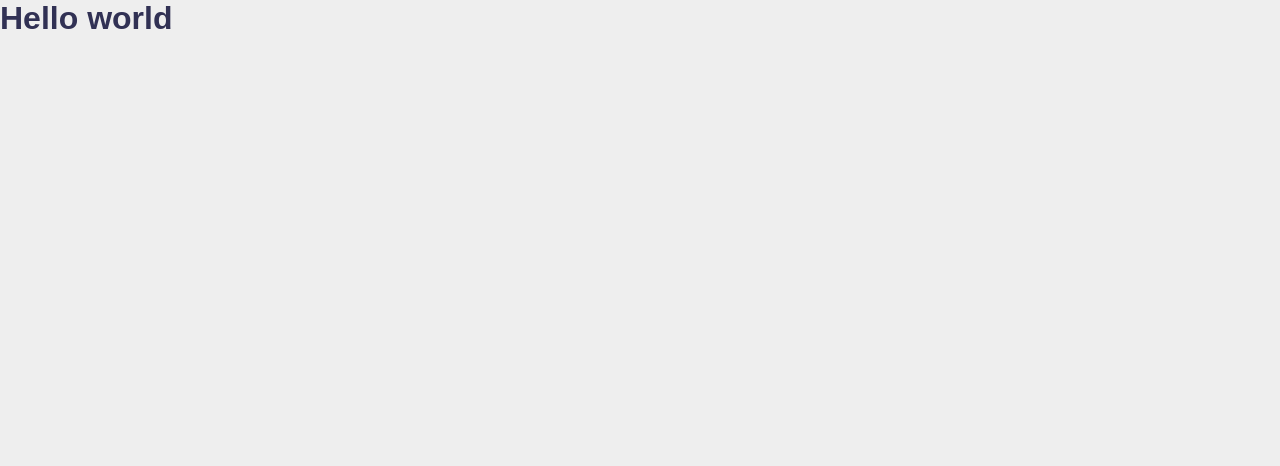
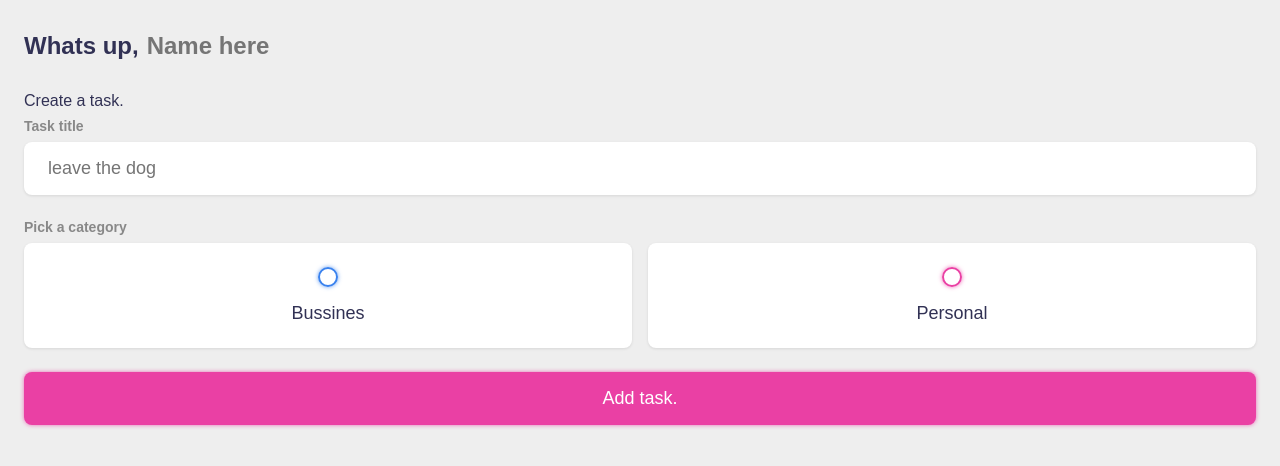
Before and after one commit to Sxnty/todo-vue-ls, a Vue app: page / in a window 1280 px wide. Shown: the top 466 px of the page. Built offline with nearby package versions, Linux system fonts and the light colour scheme.

Commit message:
Added creat task form

```diff
--- a/src/App.vue
+++ b/src/App.vue
@@ -1,10 +1,56 @@
 <script setup>
+import { ref, onMounted, computed, watch } from 'vue';
+const todo = ref([]);
+const name = ref('');
+
+const input_content = ref('');
+const input_category = ref(null);
+
+watch(name, (newValue) => {
+  localStorage.setItem('name', newValue);
+})
+
+onMounted(() => {
+  name.value = localStorage.getItem('name') || ''
+})
+
+
+
 </script>
 
 <template>
-  <h1>Hello world</h1>
+  <main class="app">
+    <section class="greeting">
+      <h2 class="title">
+        Whats up, <input type="text" placeholder="Name here" v-model="name">
+      </h2>
+    </section>
+
+    <section class="create-todo">
+      <h3>Create a task.</h3>
+      <form @submit.prevent="addTodo">
+        <h4>Task title</h4>
+        <input type="text" placeholder="leave the dog" v-model="input_content">
+        <h4>Pick a category</h4>
+        <div class="options">
+          <label>
+            <input type="radio" name="category" value="bussines" v-model="input_category">
+            <span class="bubble bussiness"></span>
+            <div>Bussines</div>
+          </label>
+
+          <label>
+            <input type="radio" name="category" value="personal" v-model="input_category">
+            <span class="bubble personal"></span>
+            <div>Personal</div>
+          </label>
+        </div>
+
+        <input type="submit" value="Add task.">
+      </form>
+    </section>
+
+  </main>
 </template>
 
-<style scoped>
-
-</style>
+<style scoped></style>
```
